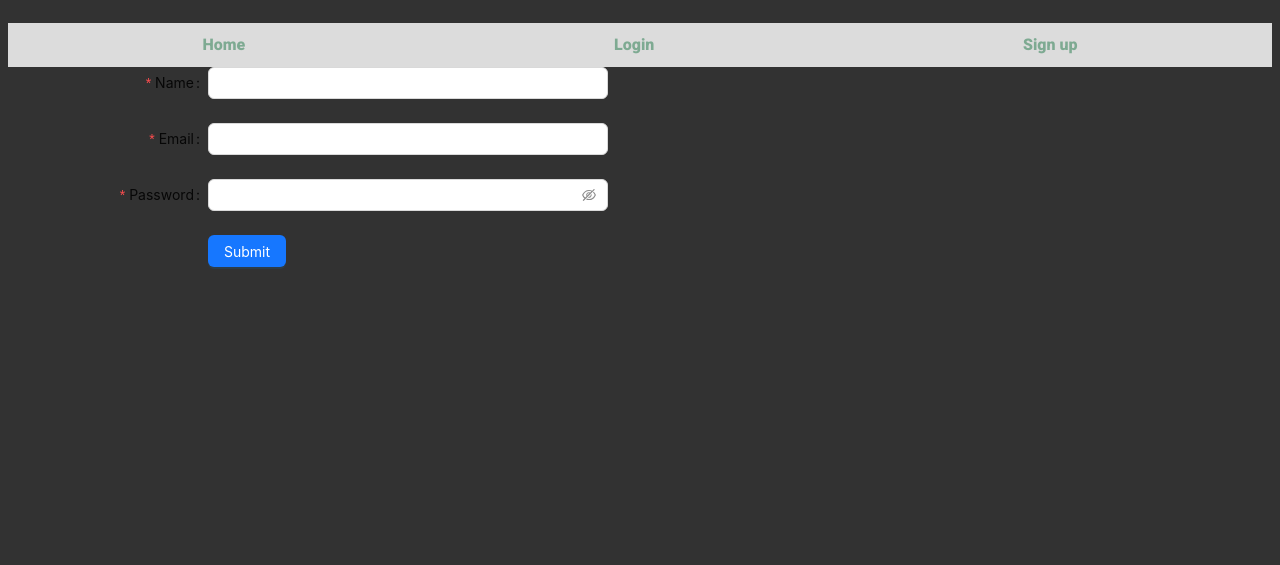
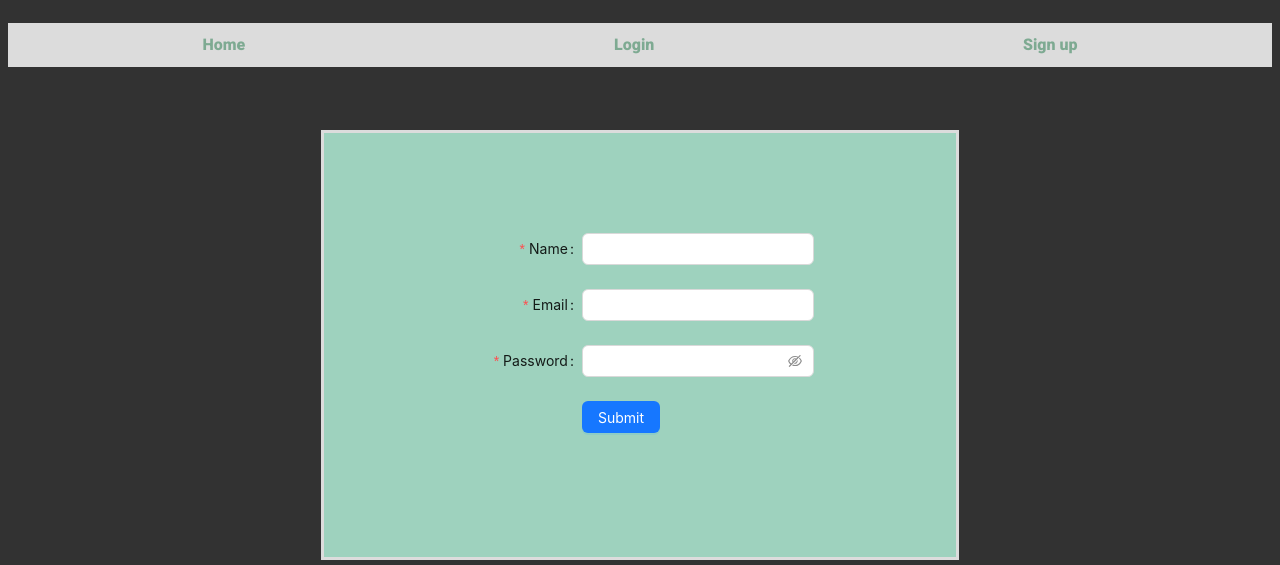
Before and after one commit to AdrianRgGit/e-commerce-ZaP-Front, a React (Vite) app: page /signup in a window 1280 px wide. Shown: the part 331-896 px from the top of the page. Before the commit the page ends 800 px from the top, so only its background shows below. Built offline with nearby package versions, Linux system fonts and the light colour scheme.

Commit message:
hecho el login y el logout

```diff
--- a/src/components/Home/Products/Products.jsx
+++ b/src/components/Home/Products/Products.jsx
@@ -1,7 +1,7 @@
 import React, { useContext, useEffect } from "react";
 import { ProductContext } from "../../../context/ProductContext/ProductState";
-import { Card, Spin } from "antd";
-import "./Products.scss"
+import { Card, Col, Row, Spin } from "antd";
+import "./Products.scss";
 
 const Products = () => {
   const { products, cart, getProducts, addCart } = useContext(ProductContext);
@@ -20,15 +20,14 @@ const Products = () => {
 
   const product = products.map((product) => {
     return (
-      <Card
-        className="card-style"
-        key={product.id}
-        title={product.brand}
-      >
+      <div className="card-container" key={product.id}>
+        <Card className="card-style" title={product.brand}>
+          <div className="button-container">
             <button className="button" onClick={() => addCart(product)}>
               +
             </button>
-
+          </div>
+          <figure className="img-container">
             <img
               className="card-img"
               src={product.image}
@@ -37,8 +36,10 @@ const Products = () => {
               }}
               alt="product"
             />
-        <span>{product.price} </span>
+          </figure>
+          <span>{product.price} €</span>
         </Card>
+      </div>
     );
   });
 
--- a/src/components/Home/Products/Products.scss
+++ b/src/components/Home/Products/Products.scss
@@ -1,8 +1,17 @@
 @import "../../../index.scss";
+
+.card-container {
+  display: flex;
+  flex-wrap: wrap;
+  // flex-direction: row;
+  margin: 10px;
+
+}
 
 .card-style {
   display: flex;
-  justify-content: center;
-  background-color: $white-back;
-  border-radius: 0px;
+  width: 400px;
+  height: 300px;
+  padding: 10px;
+  flex-direction: row;
 }
--- a/src/components/Users/Login/Login.jsx
+++ b/src/components/Users/Login/Login.jsx
@@ -2,6 +2,7 @@ import { useContext, useState } from "react";
 import { UserContext } from "../../../context/UserContext/UserState";
 import { useNavigate } from "react-router-dom";
 import { Button, Form, Input, notification } from "antd";
+import "./Login.scss"
 
 const Login = () => {
   const { login } = useContext(UserContext);
@@ -29,8 +30,9 @@ const Login = () => {
   };
 
   return (
-    <div>
+    <div className="form-container">
       <Form
+        className="form-style"
         name="basic"
         labelCol={{
           span: 8,
--- /dev/null
+++ b/src/components/Users/Login/Login.scss
@@ -0,0 +1,16 @@
+@import "../../../index.scss";
+
+.form-container {
+  display: flex;
+  justify-content: center;
+  margin: auto;
+  margin-top: 5%;
+  width: 50%;
+  height: 50%;
+  background-color: $secondary-color;
+  border: solid $white-back;
+}
+
+.form-style{
+    padding: 100px;
+}
--- a/src/components/Users/SignUp/SignUp.jsx
+++ b/src/components/Users/SignUp/SignUp.jsx
@@ -2,6 +2,7 @@ import { Button, Form, Input, notification } from "antd";
 import React, { useContext } from "react";
 import { UserContext } from "../../../context/UserContext/UserState";
 import { useNavigate } from "react-router-dom";
+import "./SignUp.scss";
 
 const SignUp = () => {
   const { signUp, login } = useContext(UserContext);
@@ -20,8 +21,9 @@ const SignUp = () => {
   };
 
   return (
-    <div>
+    <div className="form-container">
       <Form
+        className="form-style"
         name="basic"
         labelCol={{
           span: 8,
--- /dev/null
+++ b/src/components/Users/SignUp/SignUp.scss
@@ -0,0 +1,16 @@
+@import "../../../index.scss";
+
+.form-container {
+  display: flex;
+  justify-content: center;
+  margin: auto;
+  margin-top: 5%;
+  width: 50%;
+  height: 50%;
+  background-color: $secondary-color;
+  border: solid $white-back;
+}
+
+.form-style{
+    padding: 100px;
+}
```
Also changed, not shown: src/assets/img/login_zapa.jpg (added). Lines whose indentation alone changed are shown as unchanged.
